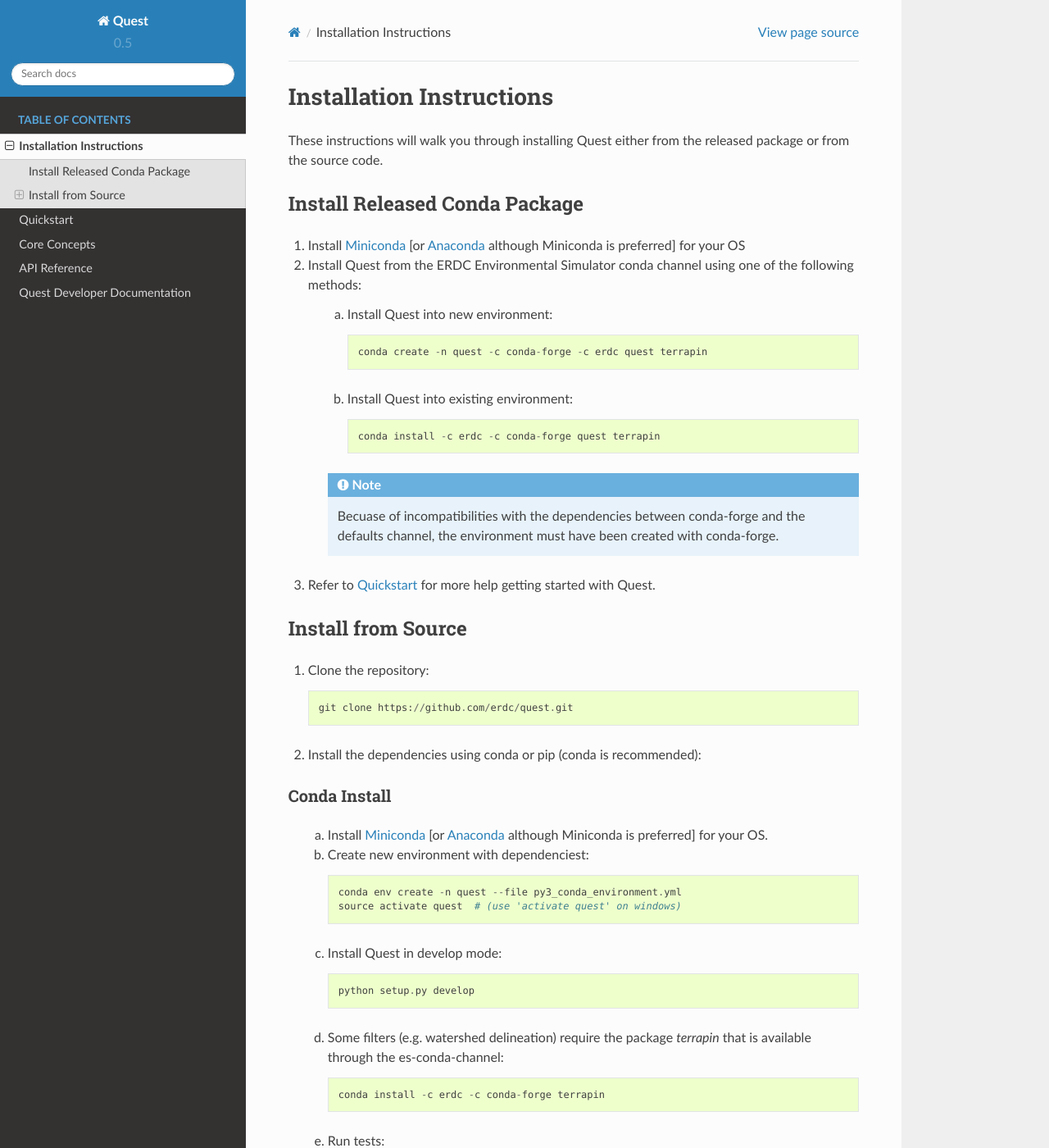
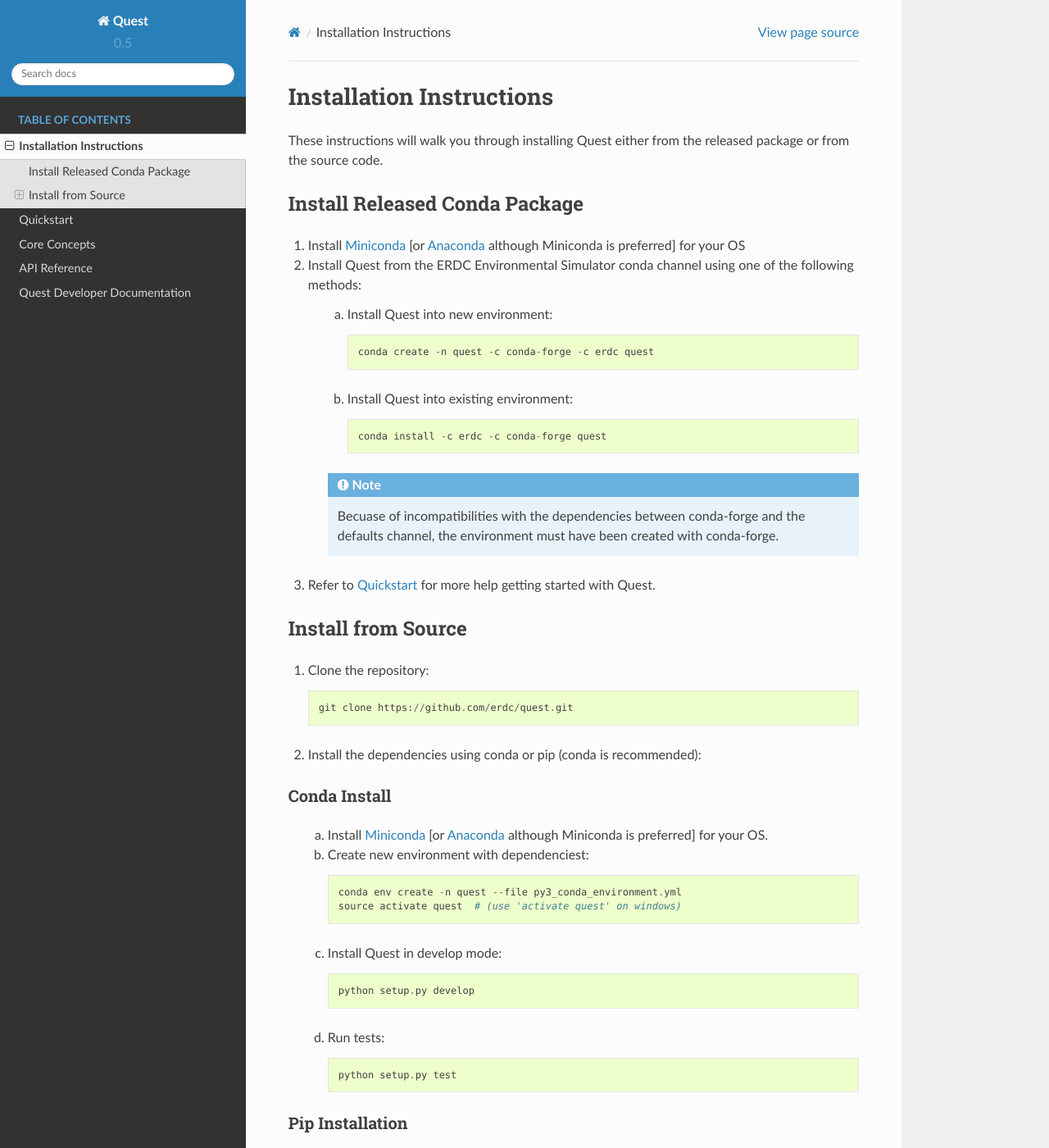
Before and after one commit to erdc/quest, a Sphinx documentation site: the page built from docs/install.rst, in a window 1280 px wide and 1400 px high. Shown: the whole window at 82% size. Built offline with Sphinx 7.4.7 and the Read the Docs theme 2.0.0, drawn with Linux system fonts in a browser that asks for light colours; pages that are not in the unit, such as notebooks, are missing from menus.

Commit message:
Updated the docs and the python 2 environment file for ncep and terrapin.

```diff
--- a/docs/install.rst
+++ b/docs/install.rst
@@ -12,11 +12,11 @@ Install Released Conda Package
 
     a. Install Quest into new environment::
 
-        conda create -n quest -c conda-forge -c erdc quest terrapin
+        conda create -n quest -c conda-forge -c erdc quest
 
     b. Install Quest into existing environment::
 
-        conda install -c erdc -c conda-forge quest terrapin
+        conda install -c erdc -c conda-forge quest
 
     .. note::
 
@@ -49,11 +49,8 @@ Conda Install
 
     Optional
     ........
-    d. Some filters (e.g. watershed delineation) require the package `terrapin` that is available through the es-conda-channel::
 
-        conda install -c erdc -c conda-forge terrapin
-
-    e. Run tests::
+    d. Run tests::
 
         python setup.py test
 
--- a/py2_conda_environment.yml
+++ b/py2_conda_environment.yml
@@ -11,6 +11,7 @@ name: quest
 
 channels:
     - conda-forge
+    - erdc
     - defaults
 
 dependencies:
@@ -41,3 +42,5 @@ dependencies:
     - hs_restclient
     - jupyter
     - girder-client
+    - terrapin
+    - ncep_client
```
